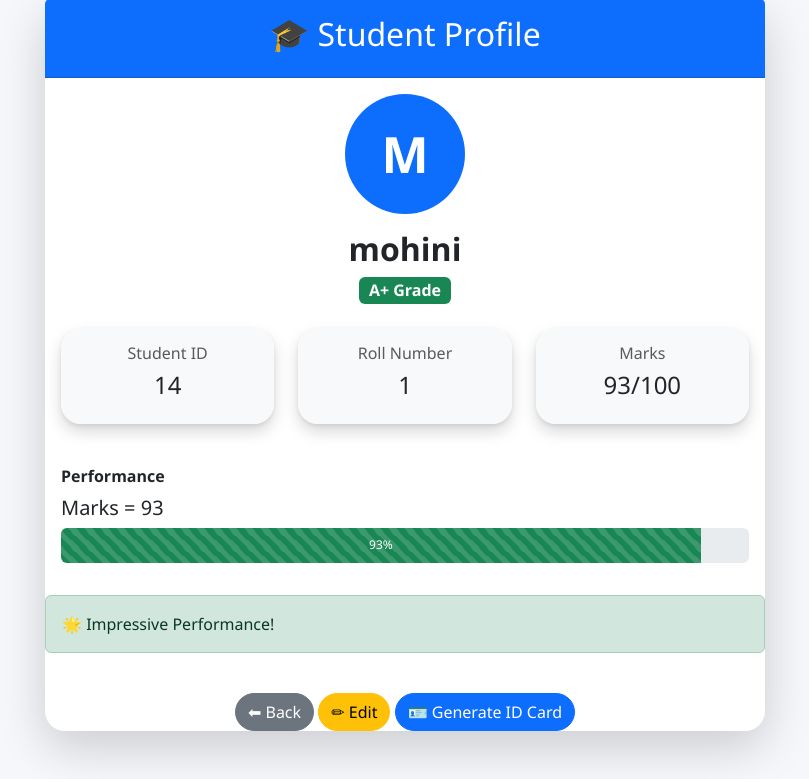
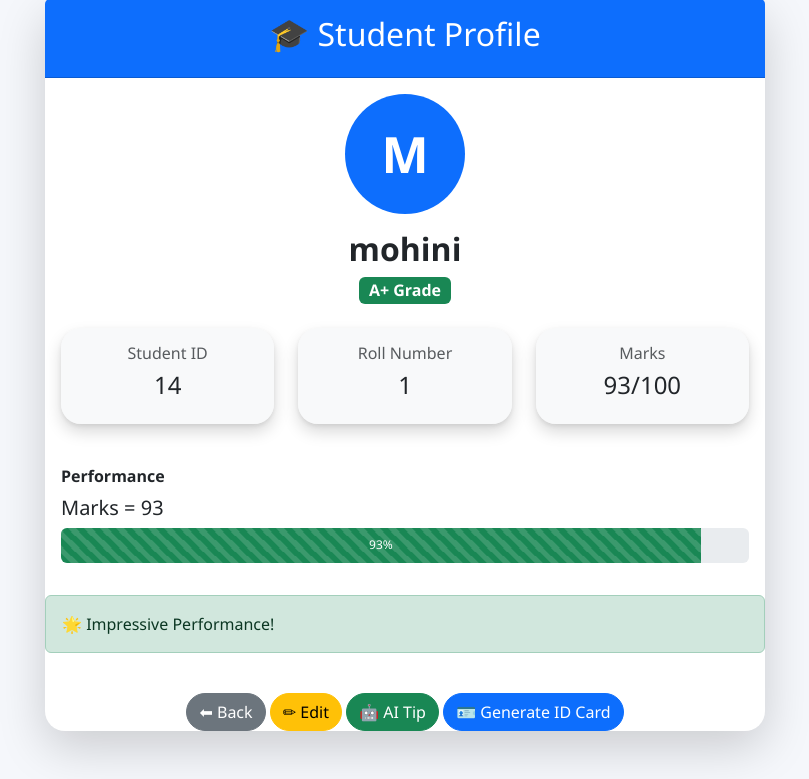
Before and after one commit to mohinighuge49-design/python-training, a Flask app: page /students_details/14 in a window 1280 px wide; the page is wider, and only the part inside the window is pictured. Shown: the part 161-940 px from the top of that part, without its empty margins (235-1044 px from the left). Run offline with Flask 3, Linux system fonts and the light colour scheme; data comes from the database, SQL or seed files in the repository.

Commit message:
Add AI Tip button to student detail page

```diff
--- a/templates/detail.html
+++ b/templates/detail.html
@@ -159,6 +159,10 @@
 
                             {% endif %}
 
+                        <a href="{{ url_for('get_ai_tip', id=student.id) }}"
+                        class="btn btn-success">
+                            🤖 AI Tip
+                        </a>
 
                         <!-- ID Card -->
                         <a href="{{ url_for('id_card', student_id=student.id) }}"
```
